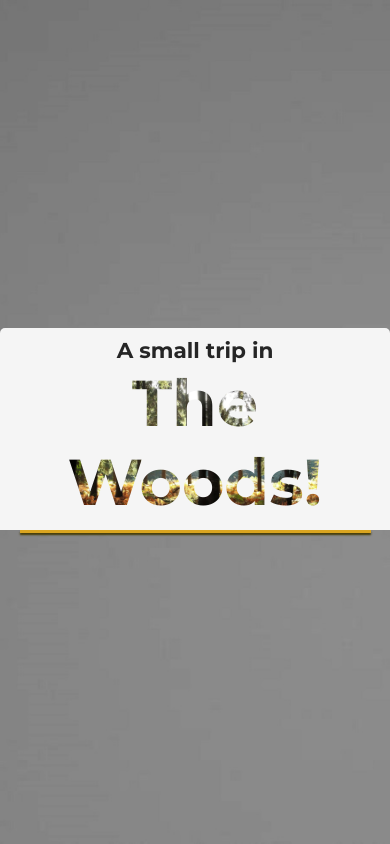
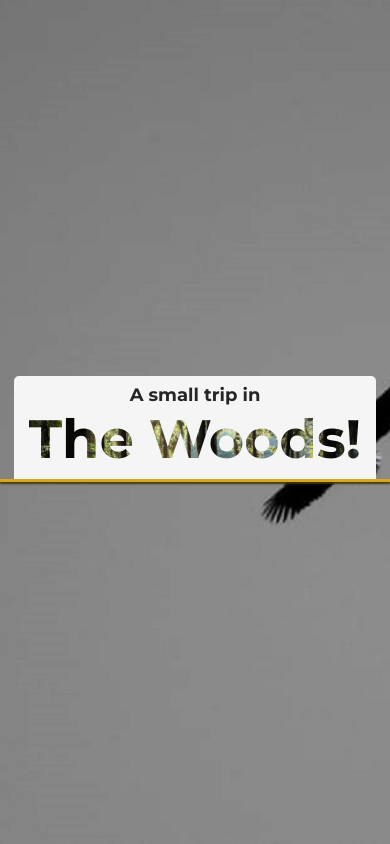
Before and after one commit to JohnB08/task-2, a plain HTML site: page index.html in a window 390 px wide. Shown: the top 844 px of the page. Drawn offline with Linux system fonts and the light colour scheme.

Commit message:
working on phonestuff

```diff
--- a/style.css
+++ b/style.css
@@ -76,7 +76,7 @@ h2 span {
 }
 /* boxes */
 .vertical-divider {
-  width: 90vw;
+  width: 100vw;
   border-bottom: 3px solid goldenrod;
   margin-top: 0;
   box-shadow: 0px 2px 2px rgb(67, 57, 0);
@@ -125,7 +125,7 @@ img {
 }
 @media only screen and (max-width: 768px) {
   body {
-    font-size: 12px;
+    font-size: 10px;
   }
 }
 /* This just makes the text abit smaller on smaller screens. Good way to practise using "em" for text. one variable changes everything. For now, I think I want to keep the fixed scroll on my phone, seems to work fine during testing.*/
```
